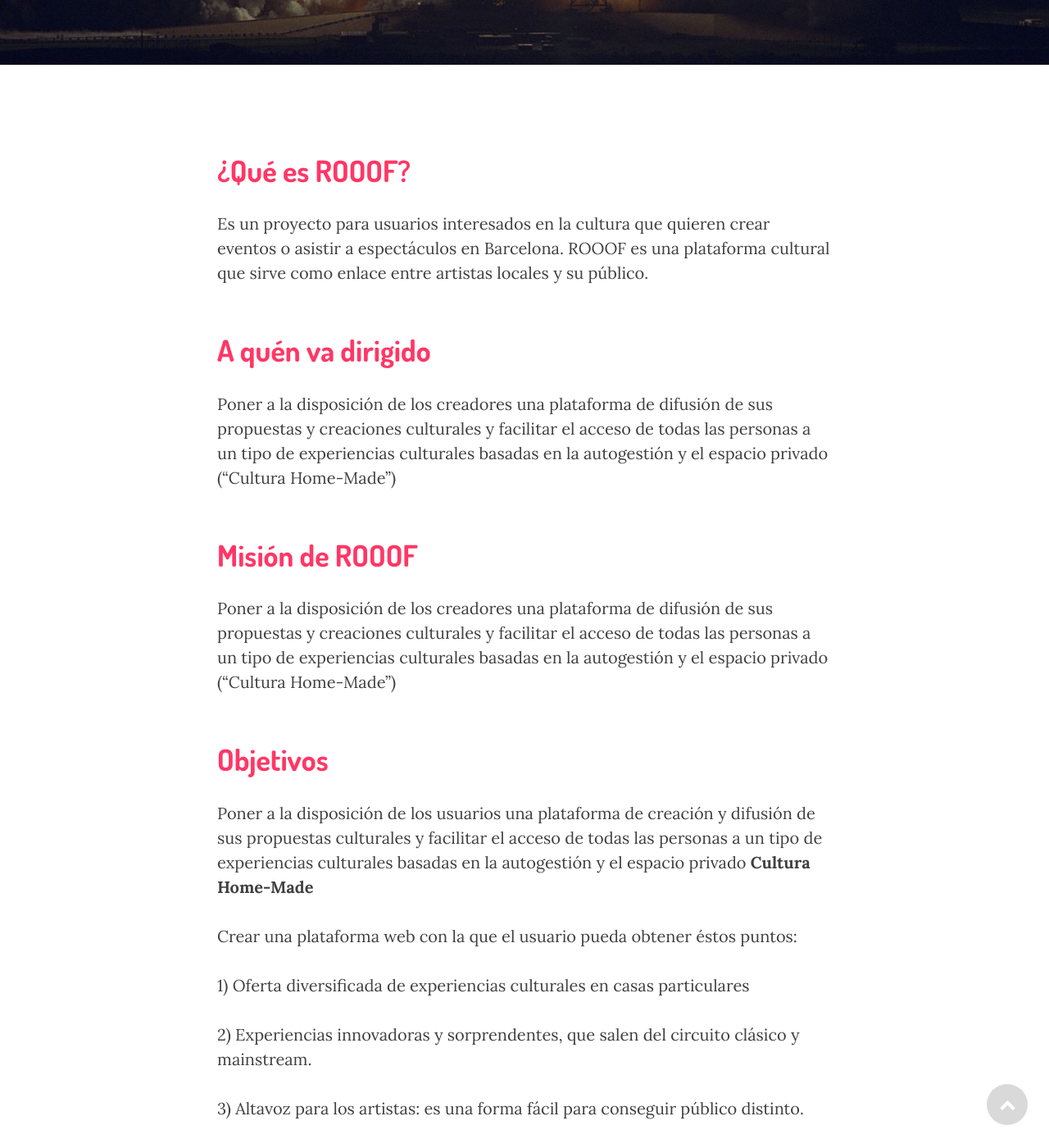
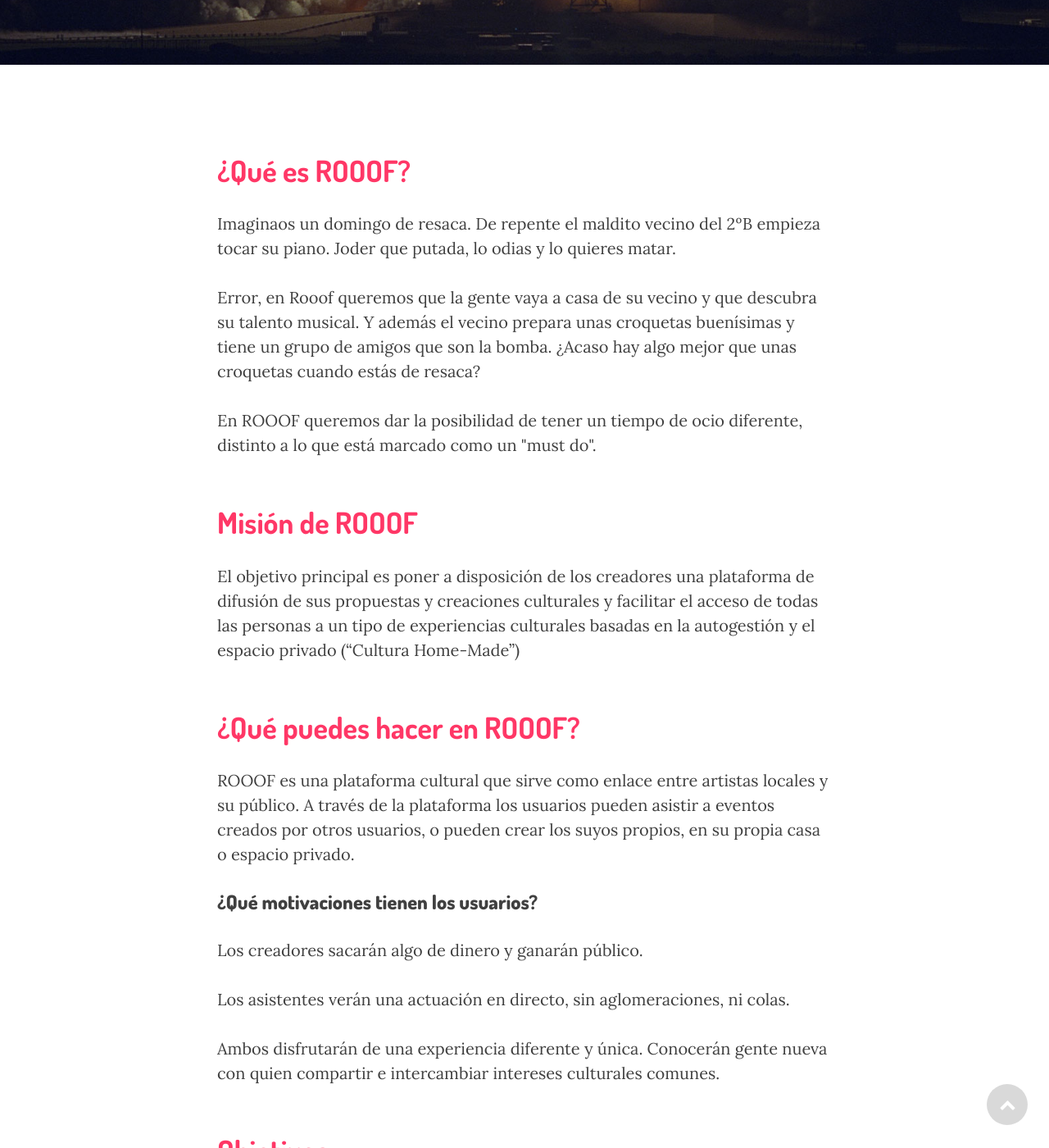
Before and after one commit to Rooof-Project/memoria, a Jekyll site: the page built from _posts/2015-04-18-Objetivos.markdown, in a window 1280 px wide and 1400 px high, scrolled down 408 px. Shown: the whole window at 82% size. Built offline with Jekyll 4.4.1, drawn with Linux system fonts in a browser that asks for light colours; nearby versions of some CDN libraries.

Commit message:
Updated 2015-04-18-Objetivos.markdown

```diff
--- a/_posts/2015-04-18-Objetivos.markdown
+++ b/_posts/2015-04-18-Objetivos.markdown
@@ -8,18 +8,25 @@ published: true
 
 
 
-
 <h2 class="section-heading">¿Qué es ROOOF?</h2>
 
-<p>Es un proyecto para usuarios interesados en la cultura que quieren crear eventos o asistir a espectáculos en Barcelona. ROOOF es una plataforma cultural que sirve como enlace entre artistas locales y su público. </p>
+<p>Imaginaos un domingo de resaca. De repente el maldito vecino del 2ºB empieza tocar su piano. Joder que putada, lo odias y lo quieres matar.</p>
 
+<p>Error, en Rooof queremos que la gente vaya a casa de su vecino y que descubra su talento musical. Y además el vecino prepara unas croquetas buenísimas y tiene un grupo de amigos que son la bomba. ¿Acaso hay algo mejor que unas croquetas cuando estás de resaca? </p>
 
-<h2 class="section-heading">A quén va dirigido</h2>
-<p>Poner a la disposición de los creadores una plataforma de difusión de sus propuestas y creaciones culturales y facilitar el acceso de todas las personas a un tipo de experiencias culturales basadas en la autogestión y el espacio privado (“Cultura Home-Made”) </p>
+<p>En ROOOF queremos dar la posibilidad de tener un tiempo de ocio diferente, distinto a lo que está marcado como un "must do".</p>
 
 <h2 class="section-heading">Misión de ROOOF</h2>
-<p>Poner a la disposición de los creadores una plataforma de difusión de sus propuestas y creaciones culturales y facilitar el acceso de todas las personas a un tipo de experiencias culturales basadas en la autogestión y el espacio privado (“Cultura Home-Made”) </p>
+<p>El objetivo principal es poner a disposición de los creadores una plataforma de difusión de sus propuestas y creaciones culturales y facilitar el acceso de todas las personas a un tipo de experiencias culturales basadas en la autogestión y el espacio privado (“Cultura Home-Made”) </p>
 
+<h2 class="section-heading">¿Qué puedes hacer en ROOOF?</h2>
+<p> ROOOF es una plataforma cultural que sirve como enlace entre artistas locales y su público. A través de la plataforma los usuarios pueden asistir a eventos creados por otros usuarios, o pueden crear los suyos propios, en su propia casa o espacio privado.</p>
+
+<h3> ¿Qué motivaciones tienen los usuarios?</h3>
+
+<p> Los creadores sacarán algo de dinero y ganarán público.</p>
+<p> Los asistentes verán una actuación en directo, sin aglomeraciones, ni colas.</p>
+<p> Ambos disfrutarán de una experiencia diferente y única. Conocerán gente nueva con quien compartir e intercambiar intereses culturales comunes.</p>
 
 <h2 class="section-heading">Objetivos</h2>
 <p>Poner a la disposición de los usuarios una plataforma de creación y difusión de sus propuestas culturales y facilitar el acceso de todas las personas a un tipo de experiencias culturales basadas en la autogestión y el espacio privado <strong>Cultura Home-Made</strong></p>
```
